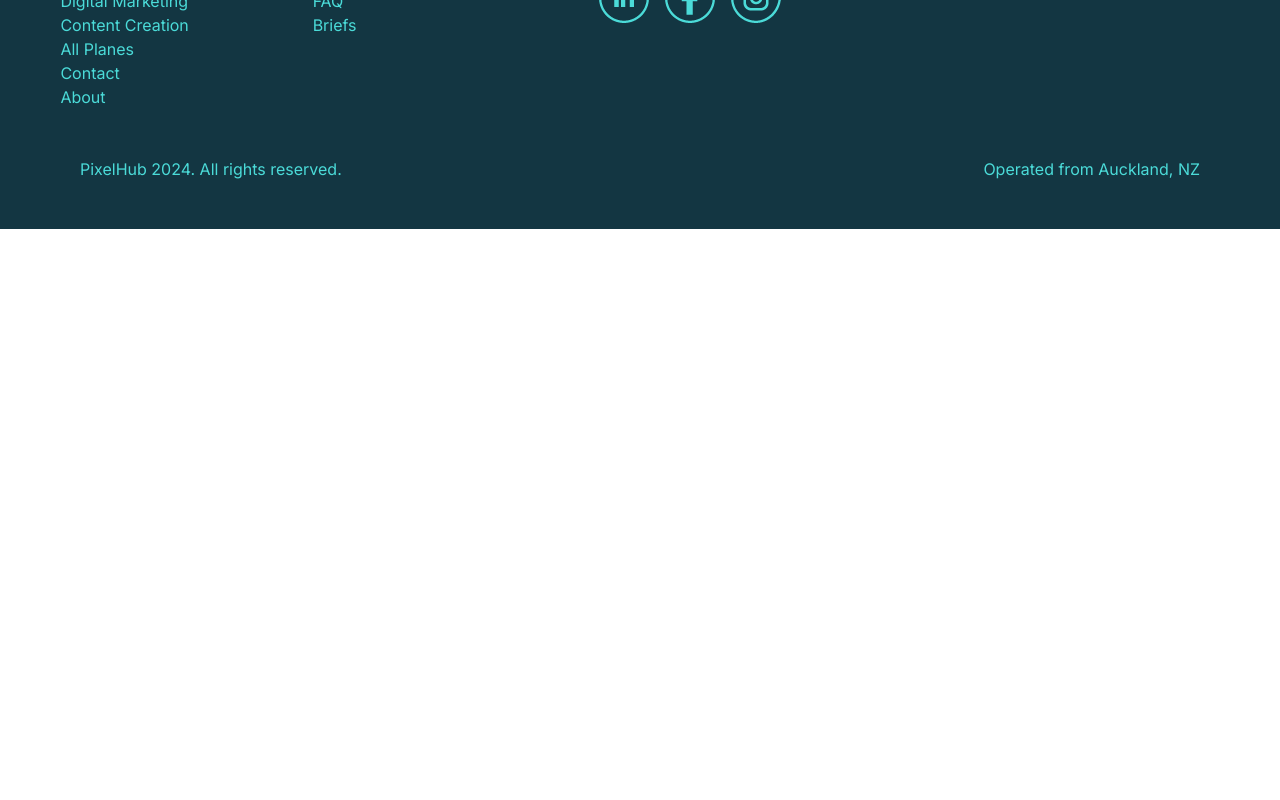
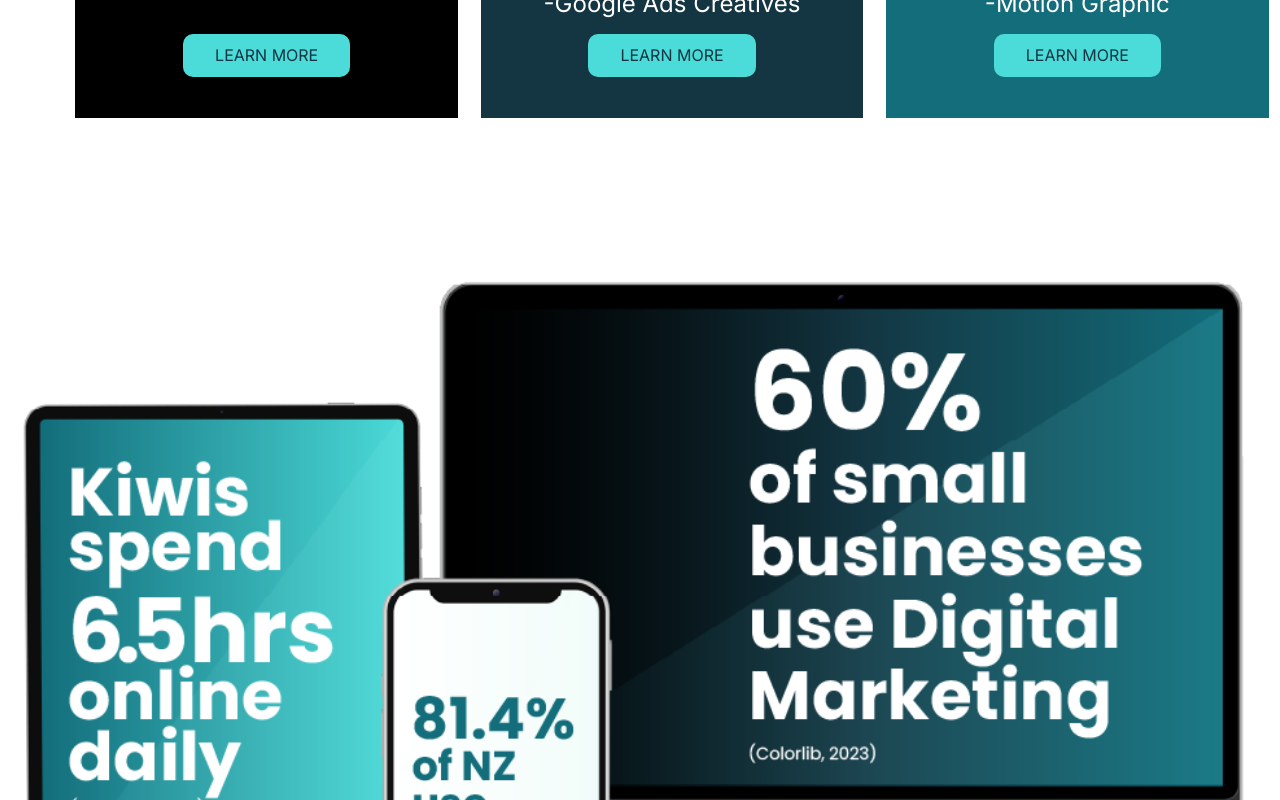
Before and after one commit to Castnestor/ecommerce, a Next.js app in the folder pixelhub-app/: page / in a window 1280 px wide. Shown: the part 2080-2880 px from the top of the page. Before the commit the page ends 2309 px from the top, so only its background shows below. Built offline with nearby package versions, Linux system fonts and the light colour scheme.

Commit message:
adding outsorce component and more changes to scss

```diff
--- a/pixelhub-app/components/Outsorce.jsx
+++ b/pixelhub-app/components/Outsorce.jsx
@@ -1,9 +1,26 @@
-import React from 'react'
+import Image from "next/image";
 
 export default function Outsorce() {
   return (
-    <div>
-        {/*this is the code*/}
+    <div className="outsorce-info">
+      <div className="outsorce-image">
+        <Image
+          src="/images/home_Digital-marketing-stats-nz-1230x770.webp"
+          alt="Explanation of how much time a person uses internet"
+          fill
+        />
+      </div>
+      <div className="outcome-data">
+        <h3>Why Outsource Your Visual Content Creation?</h3>
+        <ul>
+          <li>Enhance your branding</li>
+          <li>Showcase excellence</li>
+          <li>Build consumer trust and engagement</li>
+          <li>Avoid the hiring hassle</li>
+          <li>No software purchasing</li>
+          <li>No equipment acquisition</li>
+        </ul>
+      </div>
     </div>
-  )
+  );
 }
--- a/pixelhub-app/src/app/page.js
+++ b/pixelhub-app/src/app/page.js
@@ -1,5 +1,6 @@
 import GraphicBanner from "../../components/GraphicBanner";
 import Hero from "../../components/Hero";
+import Outsorce from "../../components/Outsorce";
 
 export default function Home() {
   return (
@@ -7,6 +8,7 @@ export default function Home() {
       <Hero/>
       <section className="section-packages">
       <GraphicBanner/>
+      <Outsorce/>
       </section>
     </div>
   );
--- a/pixelhub-app/styles/_banners.scss
+++ b/pixelhub-app/styles/_banners.scss
@@ -1,4 +1,5 @@
 .banners {
+    padding: $general-padding;
     background-color: white;
     display: flex;
     justify-content: space-around;
--- /dev/null
+++ b/pixelhub-app/styles/_outsorce.scss
@@ -0,0 +1,23 @@
+@import "./variables";
+
+.outsorce-info {
+    padding: $general-padding;
+    display: flex;
+    height: 1000px;
+    position: relative;
+    background-color: white;
+    color: $secondary;
+    .outsorce-image {
+        height: 50%;
+        width: 50%;
+        overflow: hidden;
+        img{
+            height: 100%;
+            width: 100%;
+            object-fit: cover;
+        }
+    }
+    .outsorce-data {
+        color: $backBlack;
+    }
+}
--- a/pixelhub-app/styles/_variables.scss
+++ b/pixelhub-app/styles/_variables.scss
@@ -2,6 +2,7 @@ $gradient1: #000000;
 $gradient2: #133642;
 $gradient3: #39A6A8;
 $primary: #4BDBD8;
+$secondary: #136D7B;
 $transparent: rgba(0,0,0,0);
 $general-padding: 14rem 0 0 4rem;
 $backBlack: #000000;
--- a/pixelhub-app/styles/main.scss
+++ b/pixelhub-app/styles/main.scss
@@ -8,10 +8,12 @@
 @import "./cart";
 @import "./banners";
 @import "./globals";
+@import "./outsorce";
 
 body {
   background: linear-gradient(to right, $gradient1, $gradient2, $gradient3);
   min-height: 100vh;
+  max-width: 1920px;
   color: white;
   h3 {
     font-size: 1.5rem;
```
Also changed, not shown: pixelhub-app/public/images/home_Digital-marketing-stats-nz-1230x770.webp (added).
